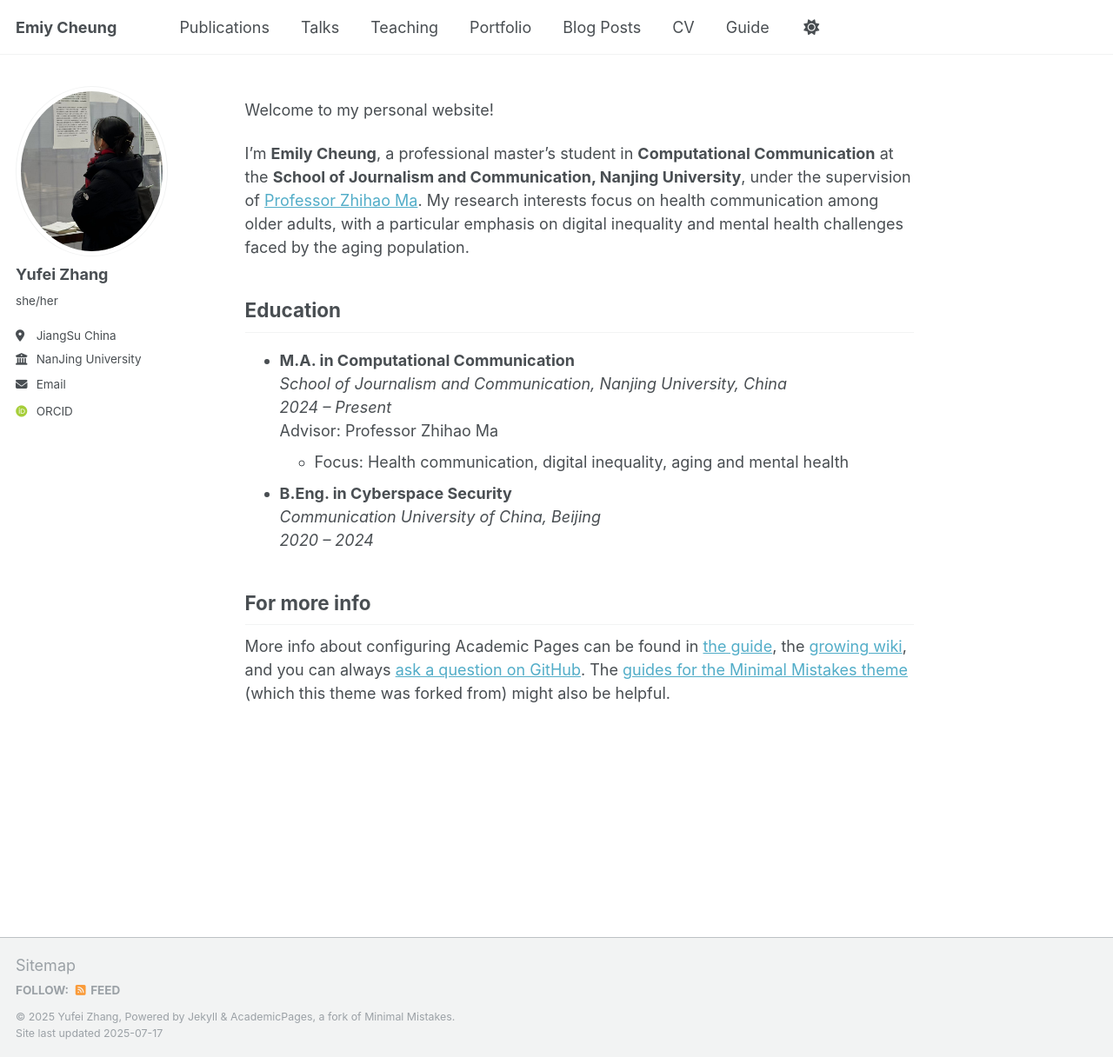
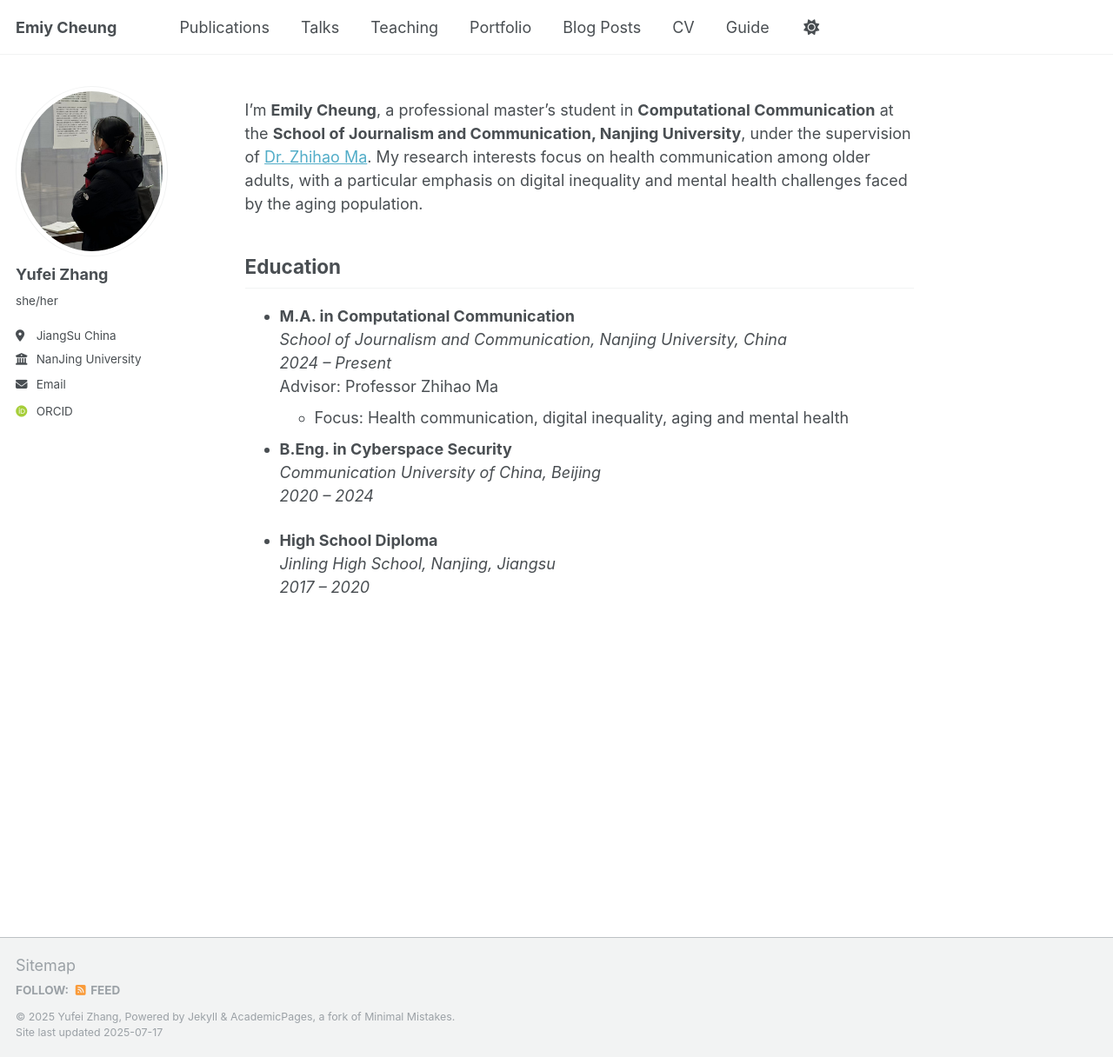
Before and after one commit to Emily-Cheung-1902/Emily-Cheung-1902.github.io, a Jekyll site: the page built from _pages/about.md, in a window 1280 px wide and 1216 px high. Shown: the whole window at 87% size. Built offline with Jekyll 4.4.1, drawn with Linux system fonts in a browser that asks for light colours; some web fonts are replaced.

Commit message:
Update about.md

```diff
--- a/_pages/about.md
+++ b/_pages/about.md
@@ -8,9 +8,9 @@ redirect_from:
 ---
 
 
-Welcome to my personal website!
+I’m **Emily Cheung**, a professional master’s student in **Computational Communication** at the **School of Journalism and Communication, Nanjing University**, under the supervision of [Dr. Zhihao Ma](https://www.researchgate.net/profile/Zhihao-Ma-2). My research interests focus on health communication among older adults, with a particular emphasis on digital inequality and mental health challenges faced by the aging population.
 
-I’m **Emily Cheung**, a professional master’s student in **Computational Communication** at the **School of Journalism and Communication, Nanjing University**, under the supervision of [Professor Zhihao Ma](https://www.researchgate.net/profile/Zhihao-Ma-2). My research interests focus on health communication among older adults, with a particular emphasis on digital inequality and mental health challenges faced by the aging population.
+
 
 Education
 ------
@@ -24,6 +24,6 @@ Education
   *Communication University of China, Beijing*
   *2020 – 2024*
 
-For more info
-------
-More info about configuring Academic Pages can be found in [the guide](https://academicpages.github.io/markdown/), the [growing wiki](https://github.com/academicpages/academicpages.github.io/wiki), and you can always [ask a question on GitHub](https://github.com/academicpages/academicpages.github.io/discussions). The [guides for the Minimal Mistakes theme](https://mmistakes.github.io/minimal-mistakes/docs/configuration/) (which this theme was forked from) might also be helpful.
+- **High School Diploma**
+  *Jinling High School, Nanjing, Jiangsu*
+  *2017 – 2020*
```
